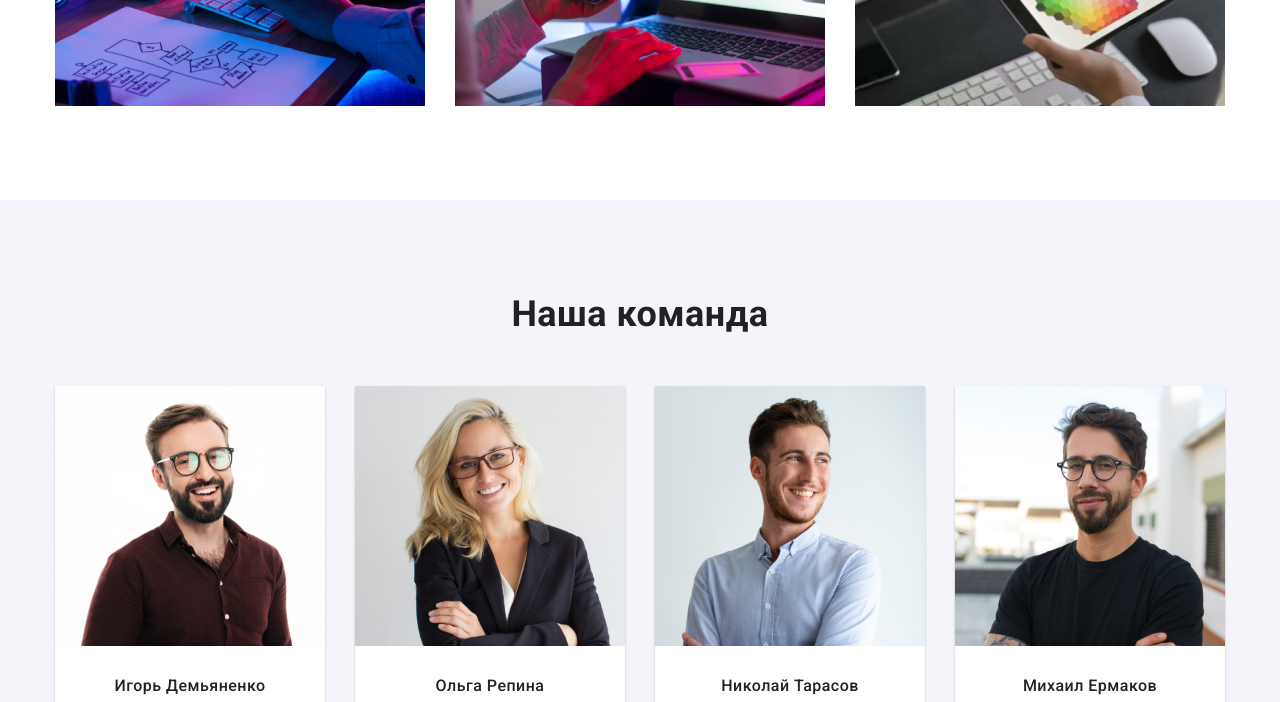
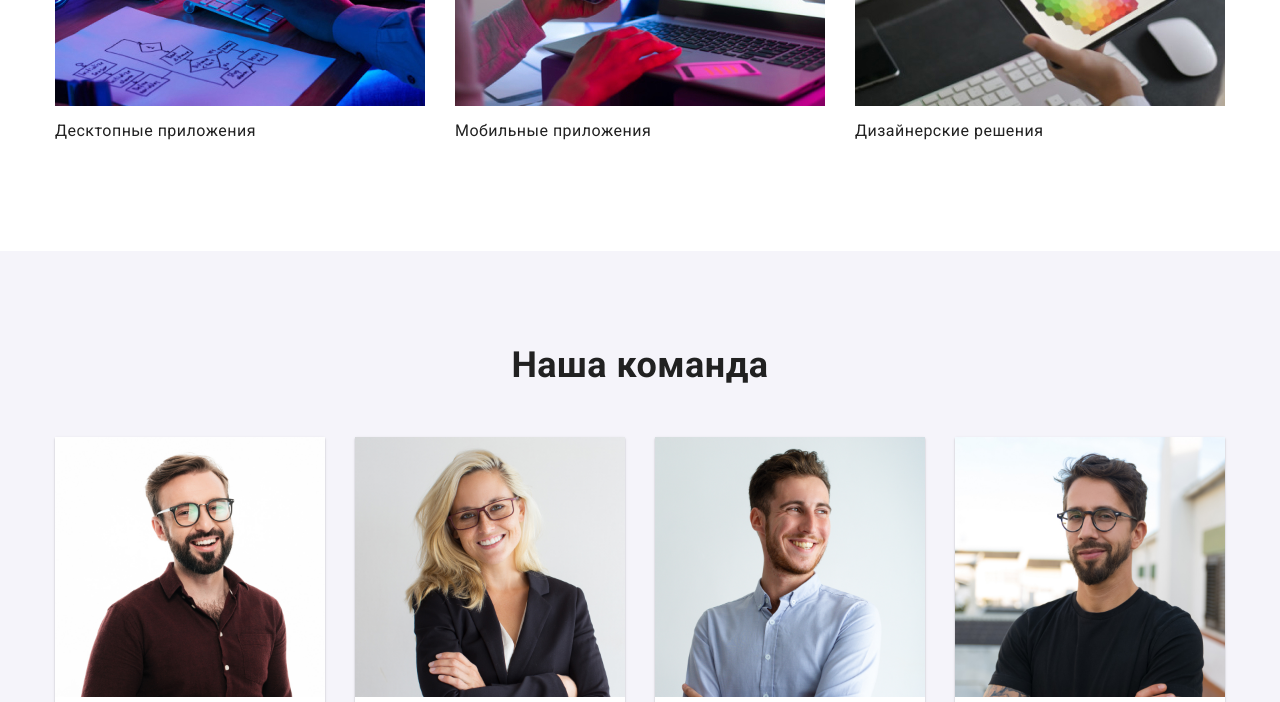
Before and after one commit to MaksymKramar/goit-markup-hw-05, a plain HTML site: page index.html in a window 1280 px wide. Shown: the part 1400-2102 px from the top of the page. Drawn offline with nearby package versions, Linux system fonts and the light colour scheme.

```diff
--- a/index.html
+++ b/index.html
@@ -106,17 +106,20 @@
                         <a class="link" href="">
                             <img src="./images/man-cody.jpg" alt="Человек кодит" width="370" height="294">
                         </a>
+                        <p class="projects-list-preview">Десктопные приложения</p>
                     </li>
                     <li class="item">
                         <a class="link" href="">
                             <img src="./images/phone-in-hand.jpg" alt="Телефон в руках у человека" width="370" height="294">
                         </a>
+                        <p class="projects-list-preview">Мобильные приложения</p>
                     </li>
                     <li class="item">
                         <a class="link" href="">
                             <img src="./images/tablet-with-a-palette-of-colors.jpg" alt="Планшет с палитрой цветов" width="370"
                                 height="294">
                         </a>
+                        <p class="projects-list-preview">Дизайнерские решения</p>
                     </li>
                 </ul>
             </div>
```
